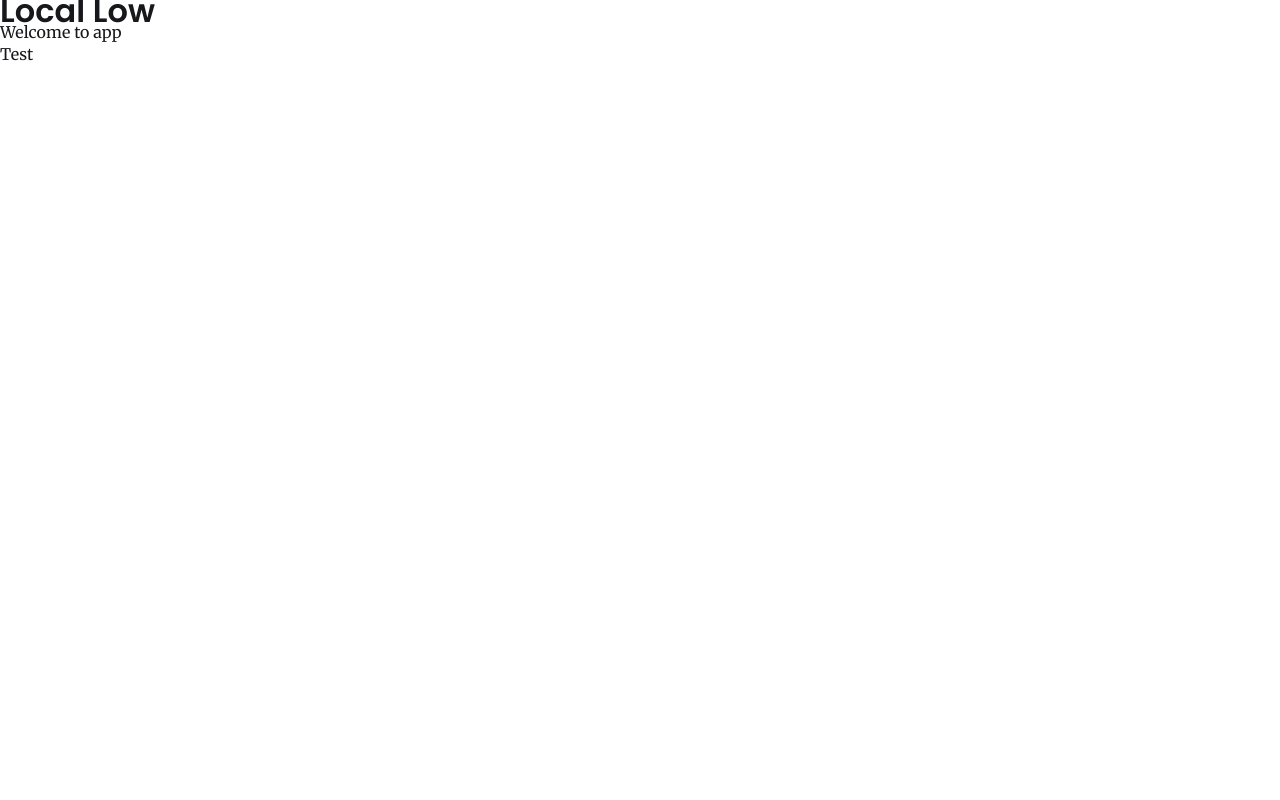
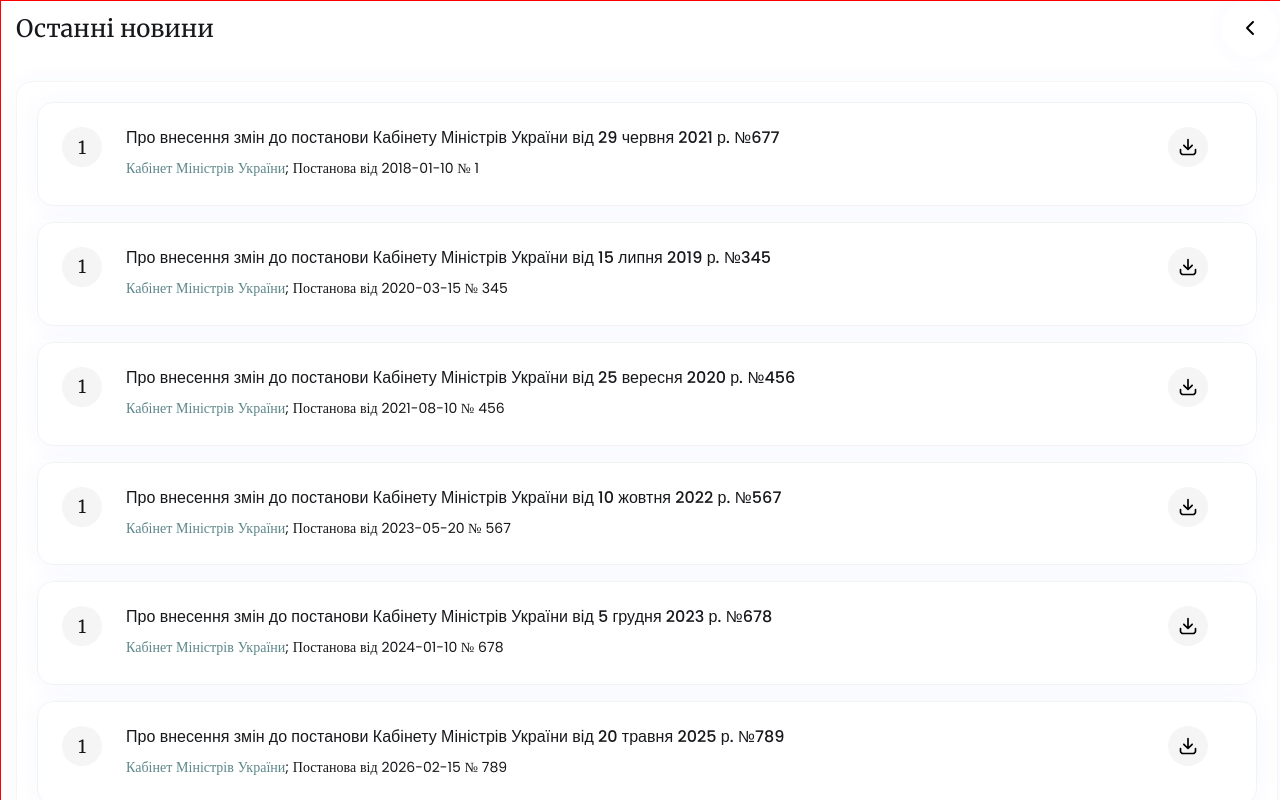
Before and after one commit to sonyaaat/localLaw, a Next.js app: page / in a window 1280 px wide. Shown: the top 800 px of the page. Built offline with nearby package versions, Linux system fonts and the light colour scheme.

Commit message:
Added and styled list of items on main page

```diff
--- a/app/globals.css
+++ b/app/globals.css
@@ -2,6 +2,9 @@
 :root{
   --text-primary: #17181B;
   --brand-primary-normal: #83BFC4;
+  --background-octonary:#FFF;
+  --background-light-senary:#F5F5F5;
+  --brand-primary-dark: #5C8689;
 }
 * {
   box-sizing: border-box;
@@ -37,5 +40,7 @@ letter-spacing: 0.048px;
   width:1294px ;
   padding-right: 15px;
   padding-left: 15px;
-
+  border: 1px solid red;
+  margin-left: auto;
+  margin-right: auto;
 }
--- a/app/page.js
+++ b/app/page.js
@@ -1,9 +1,9 @@
+import MainPage from "@/components/MainPage/MainPage";
+
 export default function Home() {
   return (
     <main>
-      <h1>Local Low</h1>
-      <p style={{ fontFamily: "Merriweather" }}>Welcome to app</p>
-      <p style={{ fontFamily: "Merriweather" }}>Test</p>
+      <MainPage/>
     </main>
   );
 }
--- /dev/null
+++ b/components/Item/Item.js
@@ -0,0 +1,20 @@
+import css from "./Item.module.css"
+export default function Item({ data }) {
+  return (
+    <li className={css.item}>
+      <div className={css.circle}> 1</div>
+      <div className={css.wrapper}>
+        <h3 className={css.title}>{data.name}</h3>
+        <p className={css.text}>
+          <span className={css.textAccent}>{data.publisher}</span>; Постанова від {data.acceptDate} №{" "}
+          {data.number}
+        </p>
+      </div>
+      <div className={`${css.circle} ${css.download}`}>
+        <svg className={css.downloadSvg}>
+          <use href={`/sprite.svg#icon-download`}></use>
+        </svg>
+      </div>
+    </li>
+  );
+}
--- /dev/null
+++ b/components/Item/Item.module.css
@@ -0,0 +1,60 @@
+.item{
+    display: flex;
+    padding: 24px;
+
+    border-radius: 16px;
+border: 1px solid #F3F3F3;
+background: var(--background-octonary, #FFF);
+box-shadow: 0px 0px 28px 0px rgba(43, 89, 255, 0.04);
+
+
+}
+.circle{
+    font-family: Merriweather;
+    font-size: 18px;
+    font-style: normal;
+    font-weight: 400;
+    line-height: 150%;
+
+    width: 40px;
+height: 40px;
+border-radius: 50%;
+background: var(--background-light-senary);
+margin-right: 24px;
+display: flex;
+text-align: center;
+justify-content: center;
+align-items: center;
+
+}
+.wrapper{
+
+}
+.title{
+    font-size: 16px;
+    font-style: normal;
+    font-weight: 500;
+    line-height:137.5% ;
+    letter-spacing: 0.048px;
+
+    margin-bottom: 8px;
+}
+.text{
+    font-family: Poppins;
+    font-size: 14px;
+    font-style: normal;
+    font-weight: 400;
+    line-height: 171.429% ;
+    letter-spacing: 0.014px;
+}
+.textAccent{
+    color: var(--brand-primary-dark);
+}
+.downloadSvg{
+    width: 20px;
+    height: 20px;
+
+}
+.download{
+    margin-left: auto;
+}
--- /dev/null
+++ b/components/List/List.js
@@ -0,0 +1,14 @@
+import data from "../../public/data.json";
+import Item from "../Item/Item";
+import css from "./List.module.css"
+export default function List() {
+  return (
+    <ul className={css.list}>
+      {data.map((el) => (
+        <ul key={el.id}>
+          <Item data={el}/>
+        </ul>
+      ))}
+    </ul>
+  );
+}
--- /dev/null
+++ b/components/List/List.module.css
@@ -0,0 +1,11 @@
+.list{
+    border-radius: 16px;
+border: 1px solid #F5F5F5;
+background: var(--background-octonary, #FFF);
+box-shadow: 0px 0px 25px 0px rgba(43, 89, 255, 0.04);
+
+display: flex;
+flex-direction: column;
+padding: 20px;
+gap: 16px;
+}
--- /dev/null
+++ b/components/MainPage/MainPage.js
@@ -0,0 +1,17 @@
+import List from "../List/List";
+import css from "./MainPage.module.css"
+export default function MainPage() {
+  return (
+    <div className="container">
+      <div className={css.top}>
+        <h2 className={css.header}>Останні новини</h2>
+        <button className={css.openMenuBtn}>
+          <svg className={css.openSvg}>
+            <use href={`/sprite.svg#icon-left`}></use>
+          </svg>
+        </button>
+      </div>
+      <List />
+    </div>
+  );
+}
--- /dev/null
+++ b/components/MainPage/MainPage.module.css
@@ -0,0 +1,32 @@
+.header{
+font-family: Merriweather;
+font-size: 24px;
+font-style: normal;
+font-weight: 400;
+line-height: 150%;
+
+
+}
+.top{
+    display: flex;
+    margin-bottom: 24px;
+    align-items: center;
+}
+.openSvg{
+width: 24px;
+height: 24px;
+}
+.openMenuBtn{
+    width: 56px;
+height: 56px;
+
+box-shadow: 0px 0px 25px 0px rgba(43, 89, 255, 0.04);
+background-color: white;
+border-radius: 50%;
+border: none;
+
+margin-left: auto;
+}
+.openMenuBtn:hover,.openMenuBtn:focus .openSvg{
+fill:var(--brand-primary-normal)
+}
```
Also changed, not shown: app/page.module.css (deleted, +0 -229 lines).
